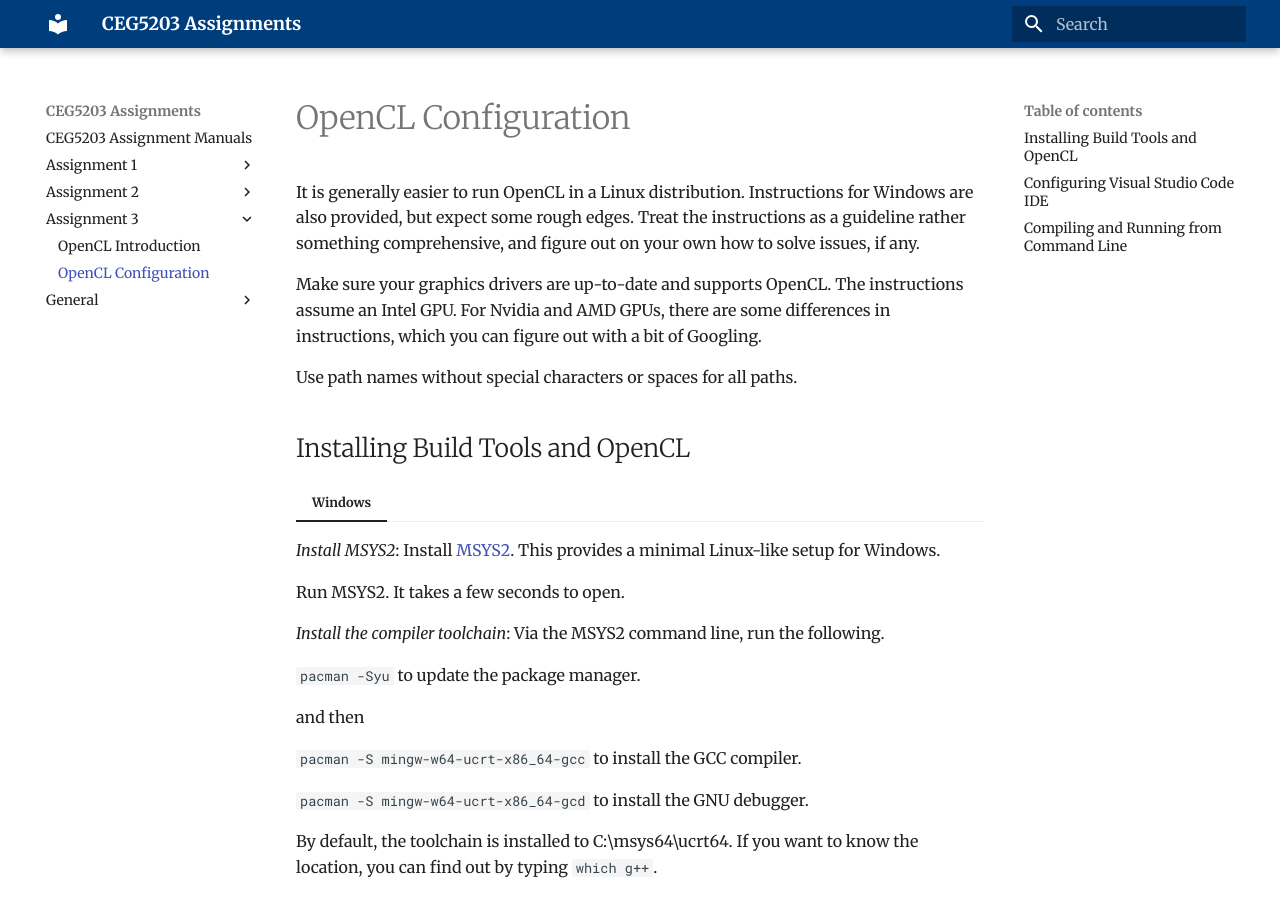
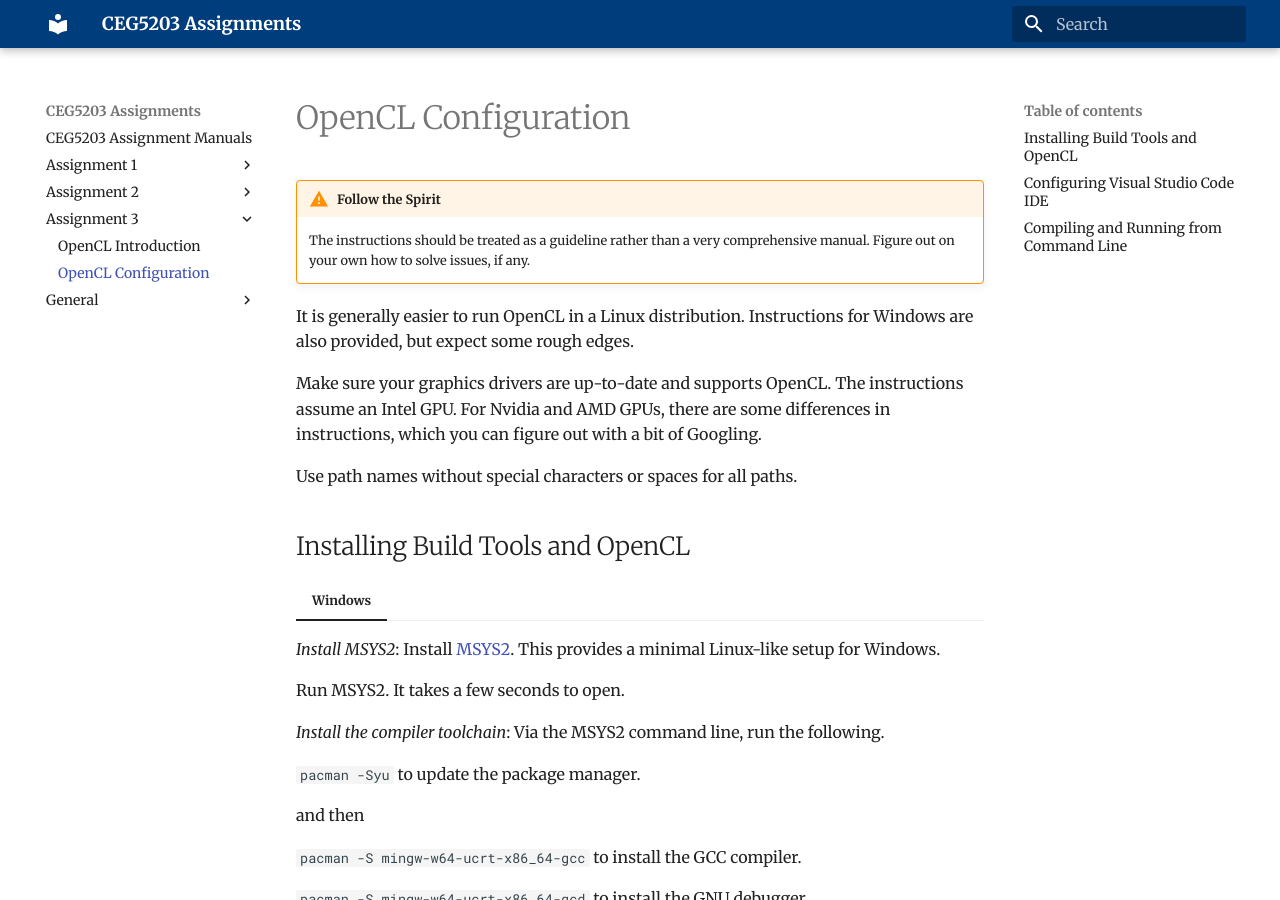
Before and after one commit to NUS-CEG5203/assignments, an MkDocs documentation site: the page built from docs/Assignment_3/2_OpenCL_Instructions.md, in a window 1280 px wide and 900 px high. Built offline with MkDocs 1.6.1 and Material for MkDocs 9.7.7, drawn with Linux system fonts in a browser that asks for light colours.

Commit message:
Remove redundant warning and clarify instructions in OpenCL introduction and configuration documents

```diff
--- a/docs/Assignment_3/2_OpenCL_Instructions.md
+++ b/docs/Assignment_3/2_OpenCL_Instructions.md
@@ -1,6 +1,9 @@
 # OpenCL Configuration
 
-It is generally easier to run OpenCL in a Linux distribution. Instructions for Windows are also provided, but expect some rough edges. Treat the instructions as a guideline rather something comprehensive, and figure out on your own how to solve issues, if any.
+!!! warning "Follow the Spirit"
+    The instructions should be treated as a guideline rather than a very comprehensive manual. Figure out on your own how to solve issues, if any.
+
+It is generally easier to run OpenCL in a Linux distribution. Instructions for Windows are also provided, but expect some rough edges.
 
 Make sure your graphics drivers are up-to-date and supports OpenCL. The instructions assume an Intel GPU. For Nvidia and AMD GPUs, there are some differences in instructions, which you can figure out with a bit of Googling.
 
```
Also changed, not shown: docs/Assignment_3/1_OpenCL_Intro.md (+0 -3 lines).
